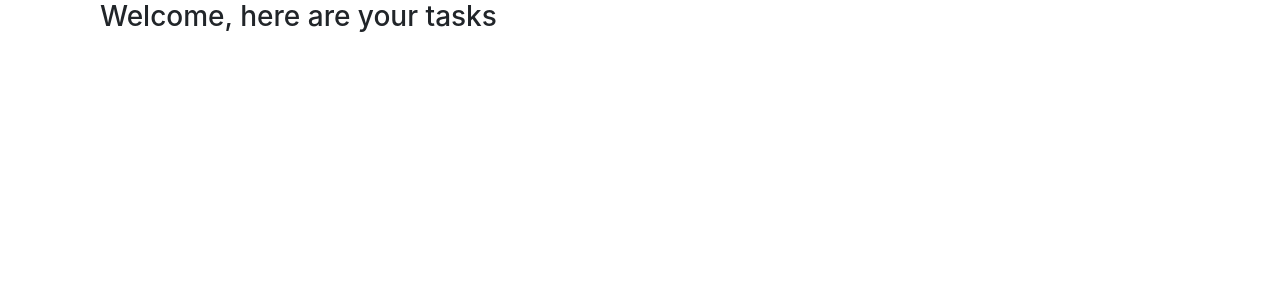
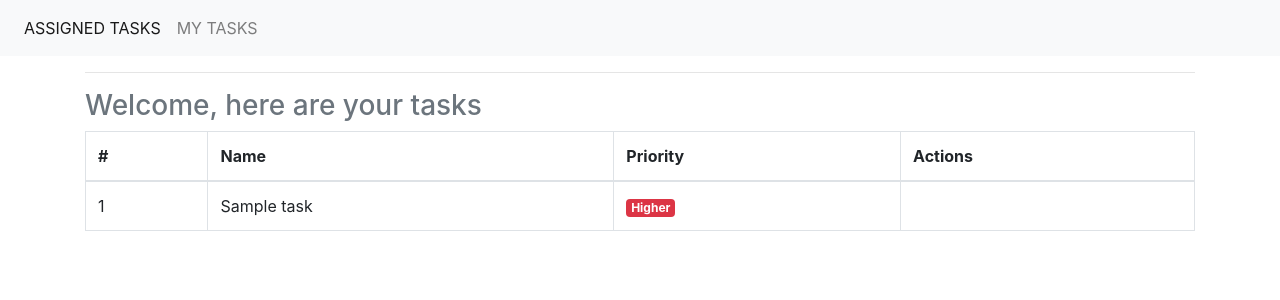
Before and after one commit to jlsicajan/django_v1_11, a Django app: page /tasks/ in a window 1280 px wide. Shown: the top 300 px of the page. Run offline with Django 3.2, Linux system fonts and the light colour scheme; tables that the repository leaves empty hold one stand-in row (values such as "Sample post"); some libraries are stand-ins or nearby versions.

Commit message:
main table with tasks

```diff
--- a/tasks/templates/tasks/index.html
+++ b/tasks/templates/tasks/index.html
@@ -1,12 +1,44 @@
-{% extends 'polls/layouts/app.html' %}
+{% extends 'tasks/layouts/app.html' %}
 
 {% block content %}
-    <div class="col-12">
-        <h3>Welcome, here are your tasks</h3>
+    <div class="row">
+        <div class="col-12">
+            <hr>
+            <h3 class="text-muted">Welcome, here are your tasks</h3>
+            <table class="table table-bordered">
+                <thead>
+                <tr>
+                    <th scope="col hidden-sm-down">#</th>
+                    <th scope="col">Name</th>
+                    <th scope="col">Priority</th>
+                    <th scope="col">Actions</th>
+                </tr>
+                </thead>
+                <tbody>
+                {% for task in tasks %}
+                    <tr>
+                        <td class="hidden-sm-down">{{ task.id }}</td>
+                        <td>{{ task.name }}</td>
+                        <td>
+                            {% if task.priority == '3' %}
+                                <span class="badge badge-danger">Higher</span>
+                            {% elif task.priority == '2' %}
+                                <span class="badge badge-warning">Medium</span>
+                            {% else %}
+                                <span class="badge badge-info">Lower</span>
+                            {% endif %}
+                        </td>
+                        <td>
 
+                        </td>
+                    </tr>
+                {% endfor %}
+                </tbody>
+            </table>
+        </div>
     </div>
 {% endblock %}
 
-{#{% load static %}#}
-{##}
-{#<link rel="stylesheet" type="text/css" href="{% static 'polls/style.css' %}" />#}
+{% block scripts %}
+
+{% endblock %}
--- a/tasks/templates/tasks/layouts/app.html
+++ b/tasks/templates/tasks/layouts/app.html
@@ -10,7 +10,6 @@
 </head>
 <body>
 <nav class="navbar navbar-expand-lg navbar-light bg-light">
-  <a class="navbar-brand" href="#">Tasks</a>
   <button class="navbar-toggler" type="button" data-toggle="collapse" data-target="#tasks_navbar" aria-controls="tasks_navbar" aria-expanded="false" aria-label="Toggle navigation">
     <span class="navbar-toggler-icon"></span>
   </button>
@@ -18,16 +17,17 @@
   <div class="collapse navbar-collapse" id="tasks_navbar">
     <ul class="navbar-nav mr-auto">
       <li class="nav-item active">
-        <a class="nav-link" href="#">My tasks</a>
+        <a class="nav-link text-uppercase" href="#">Assigned tasks</a>
       </li>
       <li class="nav-item">
-        <a class="nav-link" href="#">Create tasks</a>
+        <a class="nav-link text-uppercase" href="#">My tasks</a>
       </li>
     </ul>
   </div>
 </nav>
 <div class="container">
     {% block content %}
+
     {% endblock %}
 </div>
 </body>
--- a/tasks/views.py
+++ b/tasks/views.py
@@ -22,9 +22,8 @@ from .models import Task
 #GENERIC VIEWS
 class IndexView(generic.ListView):
     template_name = 'tasks/index.html'
+    context_object_name = 'tasks'
 
     def get_queryset(self):
-        """
-            Return all the tasks
-            """
-        return Task.objects.order_by('name')
+        """ Return all the tasks """
+        return Task.objects.order_by('priority')
```
Also changed, not shown: tasks/static/tasks/js/tasks/tasks_table.js (added).
